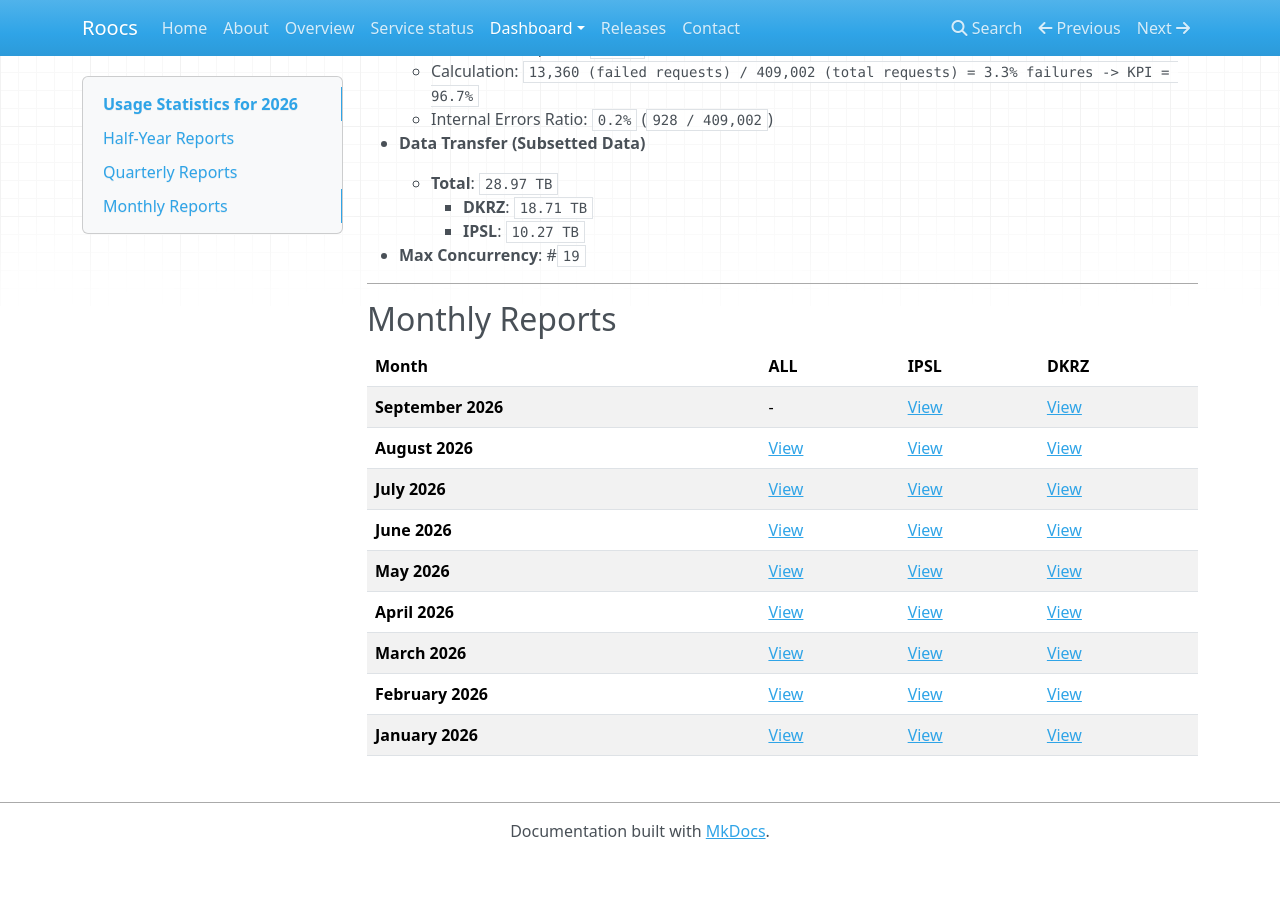
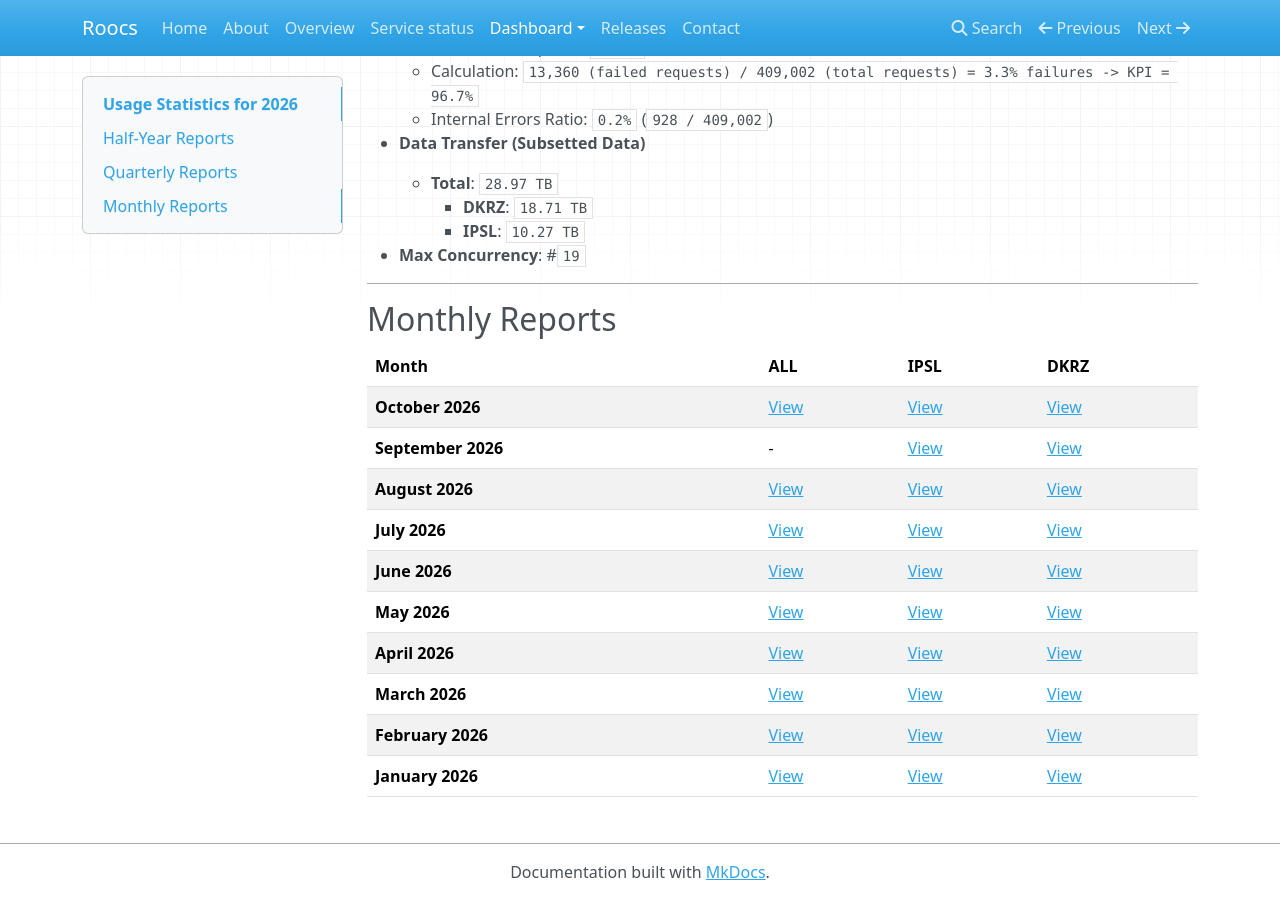
Before and after one commit to roocs/roocs.github.io, an MkDocs documentation site: the page built from docs/dashboard/dashboard-2026.md, in a window 1280 px wide and 900 px high, scrolled down 2538 px. Built offline with MkDocs 1.6.1, drawn with Linux system fonts in a browser that asks for light colours; nearby versions of some CDN libraries; before the commit the page ends 3397 px from its top, so only the background shows below that.

Commit message:
update dashboard 2026-10

```diff
--- a/docs/dashboard/dashboard-2026.md
+++ b/docs/dashboard/dashboard-2026.md
@@ -128,6 +128,7 @@ for September.
 
 | Month | ALL | IPSL | DKRZ |
 |------------------|----------------|----------------|----------------|
+| **October 2026** | [View](/downloads/dashboard/2026/dashboard-2026-10-all.html) | [View](/downloads/dashboard/2026/dashboard-2026-10-ipsl.html) | [View](/downloads/dashboard/2026/dashboard-2026-10-dkrz.html) |
 | **September 2026** | - | [View](/downloads/dashboard/2026/dashboard-2026-09-ipsl.html) | [View](/downloads/dashboard/2026/dashboard-2026-09-dkrz.html) |
 | **August 2026** | [View](/downloads/dashboard/2026/dashboard-2026-08-all.html) | [View](/downloads/dashboard/2026/dashboard-2026-08-ipsl.html) | [View](/downloads/dashboard/2026/dashboard-2026-08-dkrz.html) |
 | **July 2026** | [View](/downloads/dashboard/2026/dashboard-2026-07-all.html) | [View](/downloads/dashboard/2026/dashboard-2026-07-ipsl.html) | [View](/downloads/dashboard/2026/dashboard-2026-07-dkrz.html) |
```
